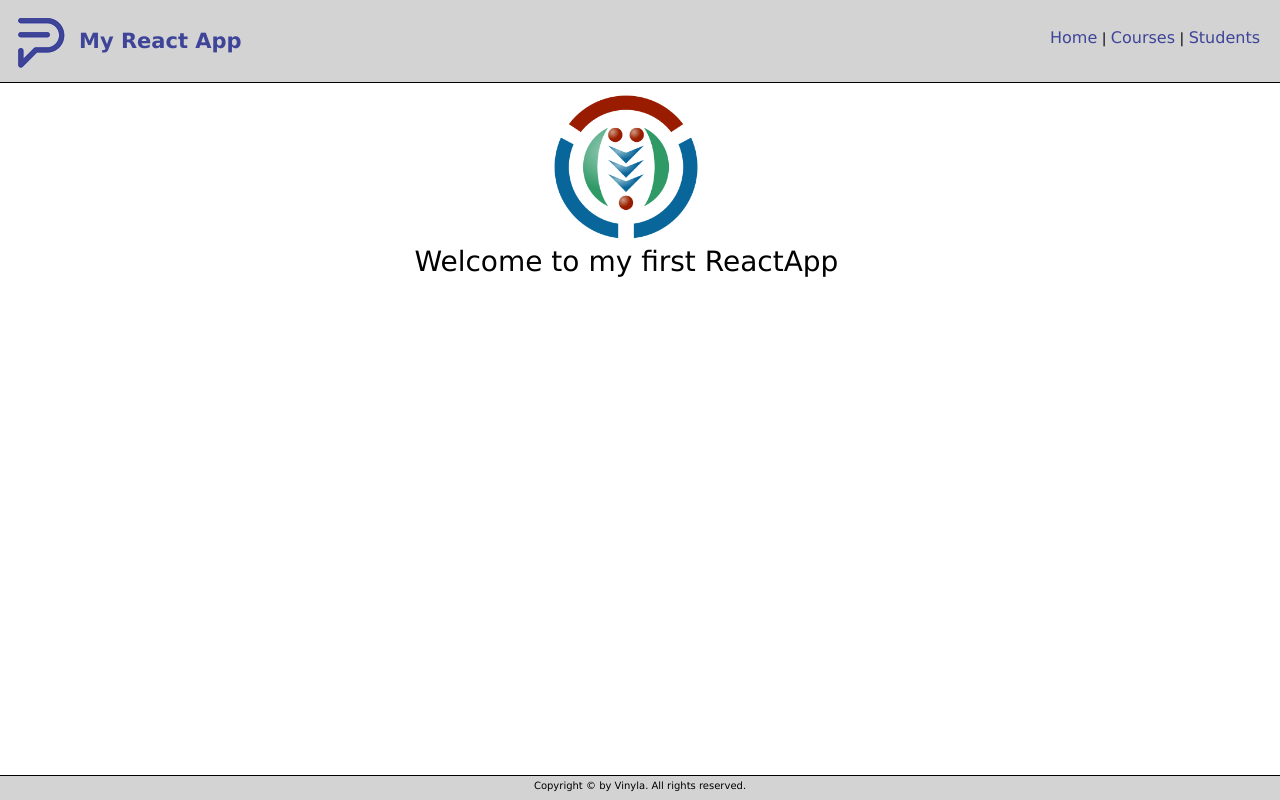
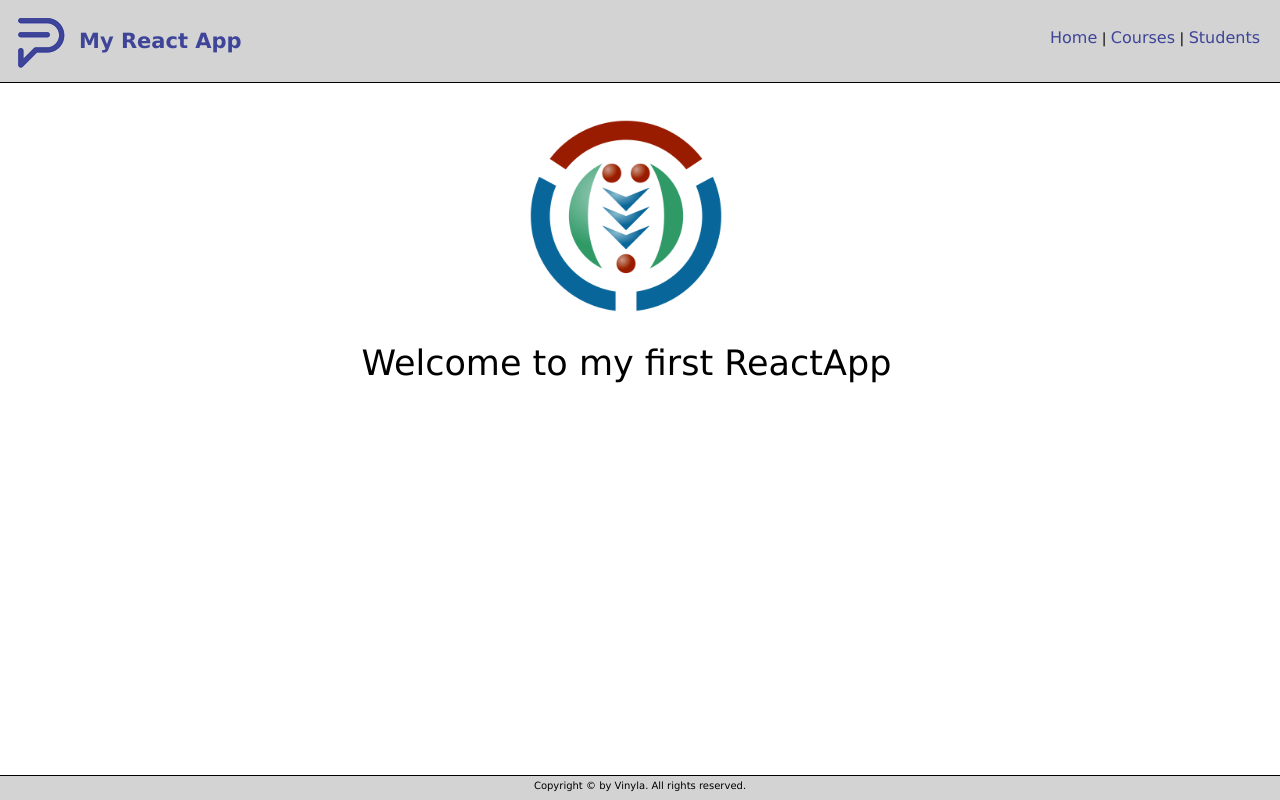
Before and after one commit to Vinyla/react-app, a React (Create React App) app: page / in a window 1280 px wide. Built offline with nearby package versions, Linux system fonts and the light colour scheme.

Commit message:
created Image and Message componets

```diff
--- a/src/assets/styles/site.css
+++ b/src/assets/styles/site.css
@@ -35,3 +35,12 @@
   width: 50%;
   margin: 24px auto;
 }
+
+.site-logo {
+  padding: 24px;
+  width: 200px;
+}
+
+.message {
+  font-size: 2.5em;
+}
--- a/src/components/Home.js
+++ b/src/components/Home.js
@@ -1,19 +1,11 @@
-import logo from '../assets/images/logo.png';
-
-const styles = {
-  image: {
-    width: '150px'
-  },
-  title: {
-    fontSize: '2em'
-  }
-};
+import Image from './Image';
+import Message from './Message';
 
 const Home = () => {
   return (
     <div className='container'>
-      <img src={logo} alt='Logo' style={styles.image} />
-      <div style={styles.title}>Welcome to my first ReactApp</div>
+      <Image />
+      <Message />
     </div>
   );
 };
--- /dev/null
+++ b/src/components/Image.js
@@ -0,0 +1,7 @@
+import logo from '../assets/images/logo.png';
+
+const Image = () => {
+ return <img src={logo} alt="Logo" className='site-logo' />
+}
+
+export default Image;
--- /dev/null
+++ b/src/components/Message.js
@@ -0,0 +1,5 @@
+const Message = () => {
+ return <div className='message'>Welcome to my first ReactApp</div>;
+}
+
+export default Message;
```
